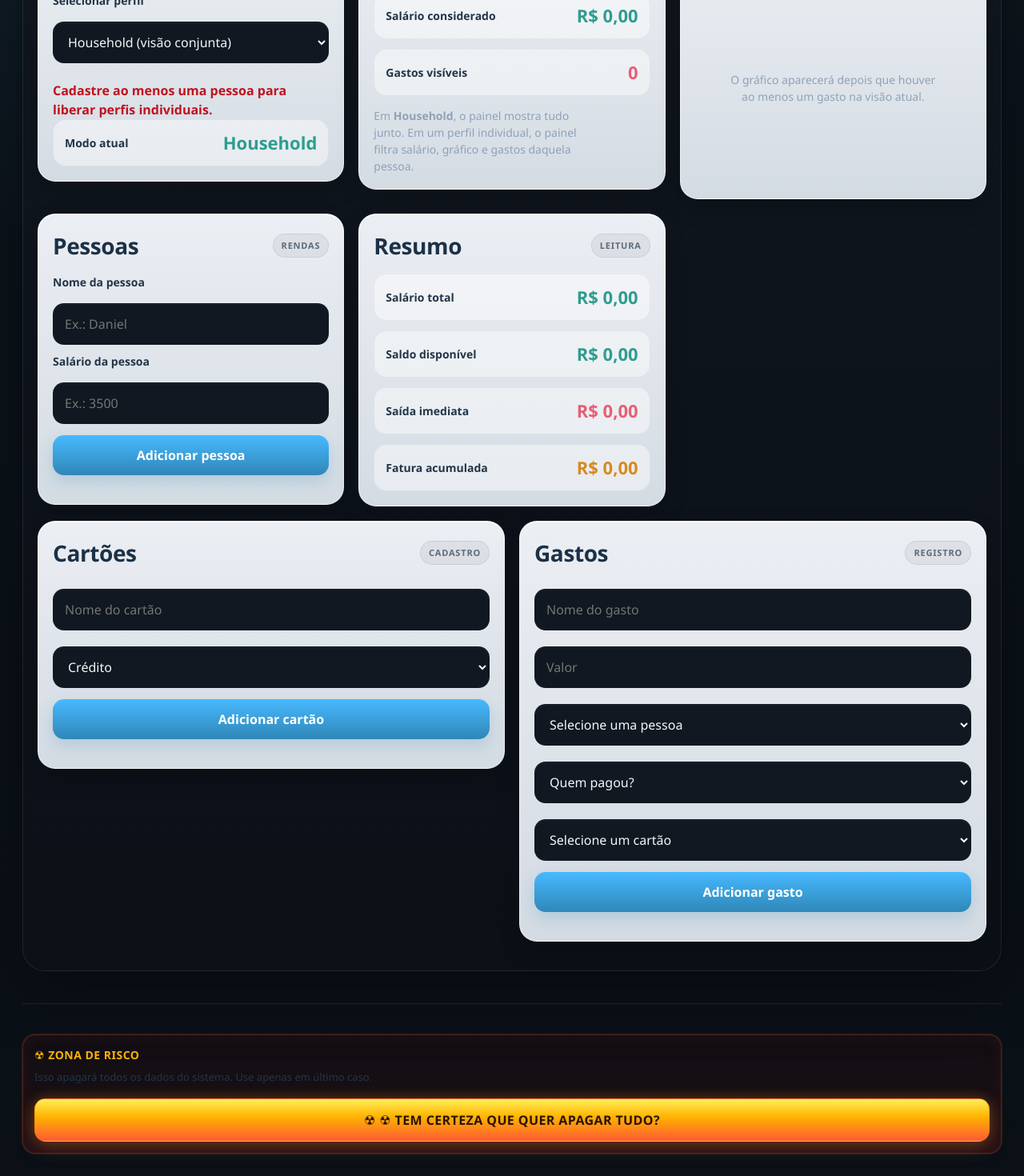
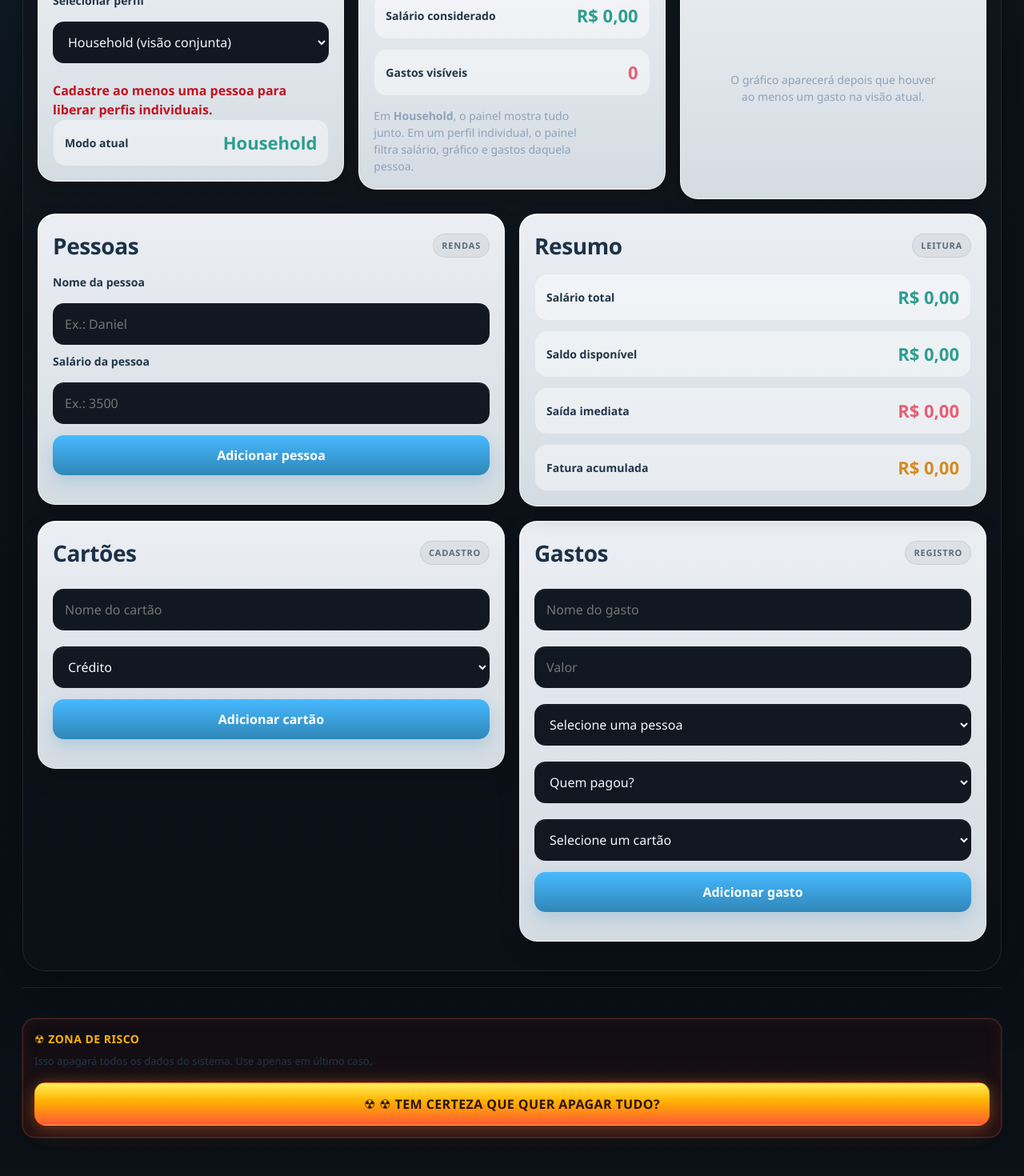
Before and after one commit to DanielBDeDeus/controle-financeiro, a React (Vite) app: page / in a window 1280 px wide. Shown: the part 316-1786 px from the top of the page at 80% size. Built offline with nearby package versions, Linux system fonts and the light colour scheme.

Commit message:
Fix: JSX structure and layout improvements (grid + sticky summary)

```diff
--- a/src/App.jsx
+++ b/src/App.jsx
@@ -960,10 +960,11 @@ const valorTemaSelecionado = pessoaAtiva?.tema || "cassette_neon";
 
 topGrid: {
   display: "grid",
-  gridTemplateColumns: "1fr 1fr 1fr", // force 3 columns
+  gridTemplateColumns: "1fr 1fr 1fr",
   gap: "18px",
   alignItems: "start",
   marginBottom: "18px",
+  alignContent: "start",
 },
 bottomGrid: {
   display: "grid",
@@ -981,7 +982,7 @@ card: {
   color: temaAtivo.cardText,
   boxShadow:
     "0 12px 28px rgba(0,0,0,0.18), inset 0 1px 0 rgba(255,255,255,0.9)",
-  height: "fit-content",
+
 },
 
       cardGrafico: {
@@ -1252,8 +1253,9 @@ resetButton: {
   letterSpacing: "0.4px",
 },
 footer: {
-  marginTop: "40px",
+  marginTop: "20px",
   paddingTop: "20px",
+  paddingBottom: "10px",
   borderTop: "1px solid rgba(255,255,255,0.08)",
 },
     }),
@@ -1436,8 +1438,8 @@ footer: {
           </div>
         </div>
 
-        {/* LINHA 2: PESSOAS + RESUMO */}
-        <div style={styles.topGrid}>
+{/* LINHA 2: PESSOAS + RESUMO */}
+<div style={styles.bottomGrid}>
           <div style={styles.card}>
             <div style={styles.cardHeader}>
               <h2 style={styles.cardTitle}>Pessoas</h2>
@@ -1530,7 +1532,7 @@ footer: {
             </ul>
           </div>
 
-          <div style={styles.card}>
+          <div style={{ ...styles.card, position: "sticky", top: "20px" }}>
             <div style={styles.cardHeader}>
               <h2 style={styles.cardTitle}>Resumo</h2>
               <span style={styles.cardChip}>Leitura</span>
@@ -1569,11 +1571,11 @@ footer: {
             </div>
           </div>
         </div>
-
-        {/* LINHA INFERIOR */}
         <div style={styles.bottomGrid}>
           <div style={styles.card}>
             <div style={styles.cardHeader}>
+              {/* LINHA INFERIOR */}
+
               <h2 style={styles.cardTitle}>Cartões</h2>
               <span style={styles.cardChip}>Cadastro</span>
             </div>
@@ -1742,6 +1744,9 @@ footer: {
           </div>
         </div>
       </div>
+
+
+
       <div style={styles.footer}>
   <div style={styles.resetBox}>
     <p style={styles.resetTitle}>☢ Zona de risco</p>
@@ -1761,8 +1766,8 @@ footer: {
         Cancelar
       </button>
     )}
-  </div>
-</div>
+        </div>
+      </div>
     </div>
   );
 }
```
